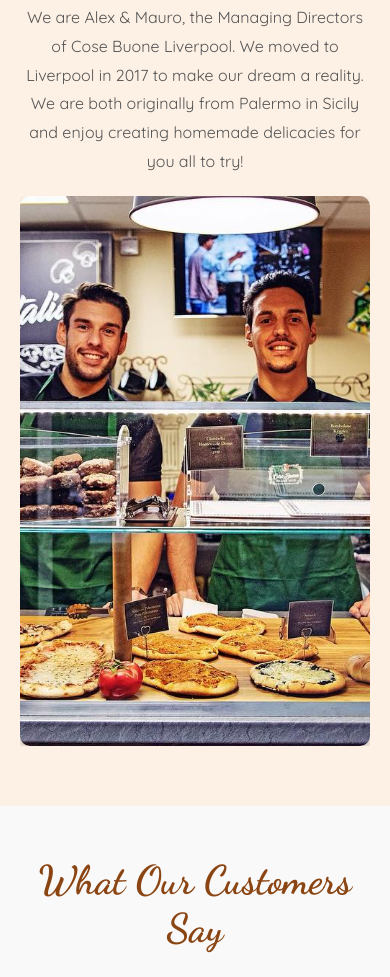
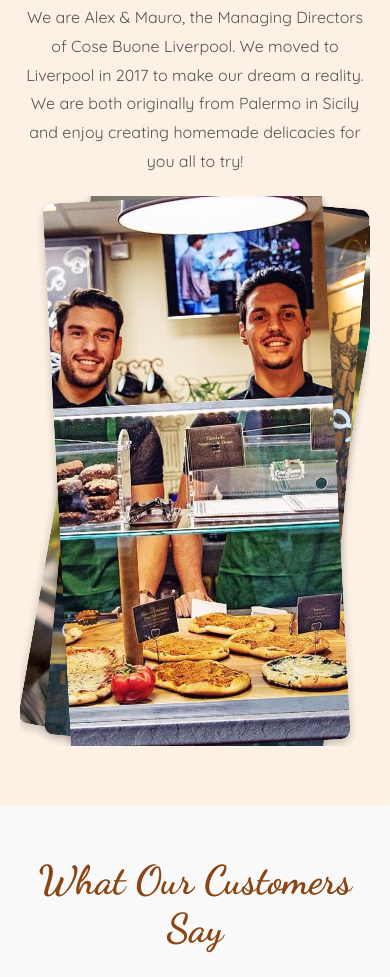
Before and after one commit to DmytroHonchar/cosebuoneliverpool, a website: page public/home.html in a window 390 px wide. Shown: the part 1494-2471 px from the top of the page. Drawn offline with Linux system fonts and the light colour scheme.

Commit message:
animation

```diff
--- a/public/home.css
+++ b/public/home.css
@@ -650,7 +650,6 @@ body.no-scroll {
         font-size: 1em;
     }
 
-
     .about-section .img-section {
         position: relative;
         width: 100%;
@@ -662,23 +661,46 @@ body.no-scroll {
     .about-section .img-card {
         position: absolute;
         top: 0;
-        left: 0;
-        width: 100%;
+        left: 50%;
+        width: 80%; /* Adjust as needed for visibility */
         height: 100%;
+        transform-origin: bottom center;
         transition: transform 0.5s ease, opacity 0.5s ease;
-        z-index: 1;
-        opacity: 0;
+        margin-left: 16px;
     }
 
-    .about-section .img-card.active {
-        z-index: 2;
-        opacity: 1;
-    }
-
-    .img-card img {
+    .about-section .img-card img {
         width: 100%;
         height: 100%;
         object-fit: cover;
+        border-radius: 10px;
+        box-shadow: 0 4px 6px rgba(0, 0, 0, 0.3);
+    }
+
+    /* Position Classes */
+
+    .about-section .img-card.position-0 {
+        z-index: 3;
+        opacity: 1;
+        transform: translateX(-50%) rotate(-3deg);
+    }
+
+    .about-section .img-card.position-1 {
+        z-index: 2;
+        opacity: 1;
+        transform: translateX(-60%) rotate(5deg);
+    }
+
+    .about-section .img-card.position-2 {
+        z-index: 1;
+        opacity: 1;
+        transform: translateX(-70%) rotate(10deg);
+    }
+
+    .about-section .img-card.position-hidden {
+        z-index: 0;
+        opacity: 0;
+        transform: translateX(-50%) rotate(0deg);
     }
 
     .reviews-carousel-wrapper {
--- a/src/script.js
+++ b/src/script.js
@@ -117,13 +117,7 @@ document.addEventListener('DOMContentLoaded', function() {
 
         // Initialize images
         function initializeImages() {
-            imgCards.forEach((card, index) => {
-                if (index === currentIndex) {
-                    card.classList.add('active');
-                } else {
-                    card.classList.remove('active', 'swipe-left', 'swipe-right', 'reset');
-                }
-            });
+            updateImagePositions();
         }
 
         initializeImages();
@@ -159,36 +153,33 @@ document.addEventListener('DOMContentLoaded', function() {
         // Functions to show next and previous images
         function showNextImage() {
             if (currentIndex < imgCards.length - 1) {
-                imgCards[currentIndex].classList.add('swipe-left');
-                imgCards[currentIndex].classList.remove('active');
-
                 currentIndex++;
-                imgCards[currentIndex].classList.add('active', 'reset');
-                imgCards[currentIndex].classList.remove('swipe-left', 'swipe-right');
-
-                // Clean up classes after animation
-                setTimeout(() => {
-                    imgCards[currentIndex - 1].classList.remove('swipe-left');
-                    imgCards[currentIndex - 1].classList.add('reset');
-                }, 500);
+                updateImagePositions();
             }
         }
 
         function showPrevImage() {
             if (currentIndex > 0) {
-                imgCards[currentIndex].classList.add('swipe-right');
-                imgCards[currentIndex].classList.remove('active');
+                currentIndex--;
+                updateImagePositions();
+            }
+        }
 
-                currentIndex--;
-                imgCards[currentIndex].classList.add('active', 'reset');
-                imgCards[currentIndex].classList.remove('swipe-left', 'swipe-right');
+        // Update image positions based on currentIndex
+        function updateImagePositions() {
+            imgCards.forEach((card, index) => {
+                card.classList.remove('position-0', 'position-1', 'position-2', 'position-hidden');
 
-                // Clean up classes after animation
-                setTimeout(() => {
-                    imgCards[currentIndex + 1].classList.remove('swipe-right');
-                    imgCards[currentIndex + 1].classList.add('reset');
-                }, 500);
-            }
+                if (index === currentIndex) {
+                    card.classList.add('position-0');
+                } else if (index === currentIndex + 1) {
+                    card.classList.add('position-1');
+                } else if (index === currentIndex + 2) {
+                    card.classList.add('position-2');
+                } else {
+                    card.classList.add('position-hidden');
+                }
+            });
         }
     }
 });
```
